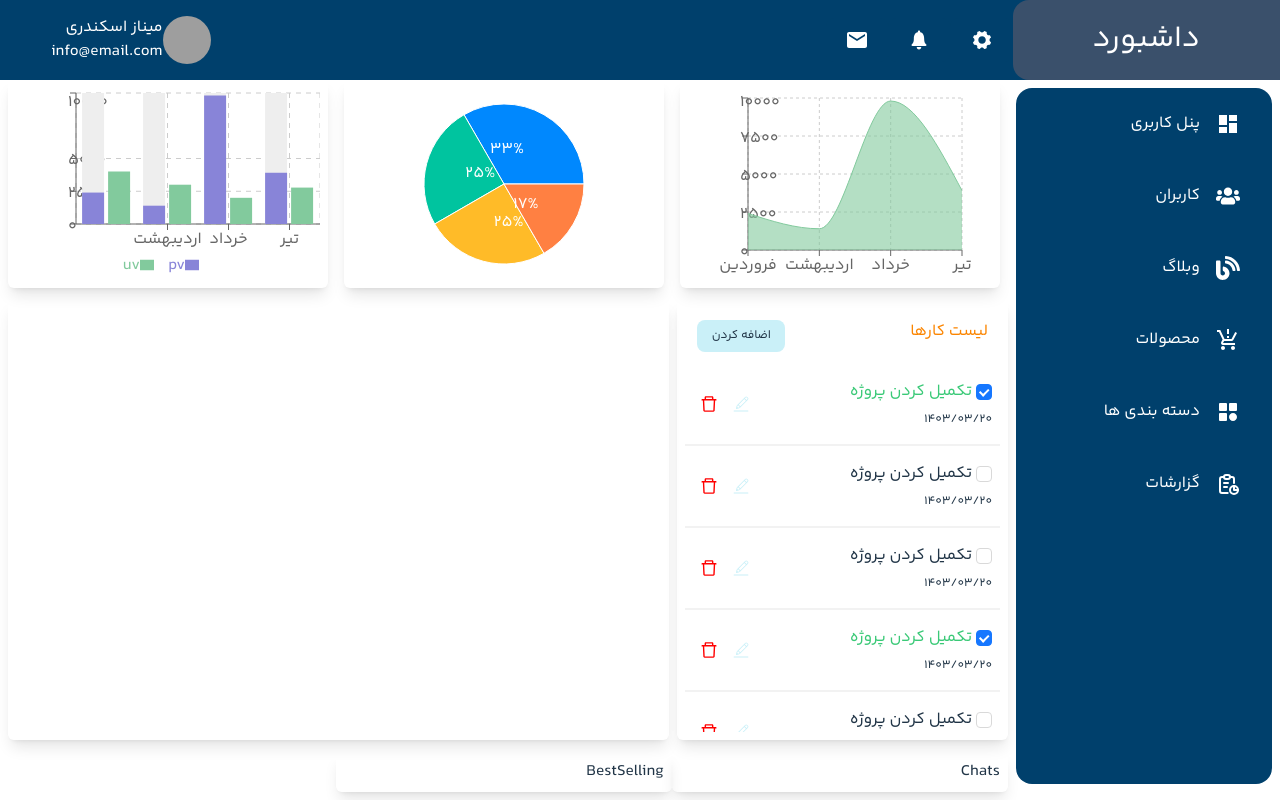
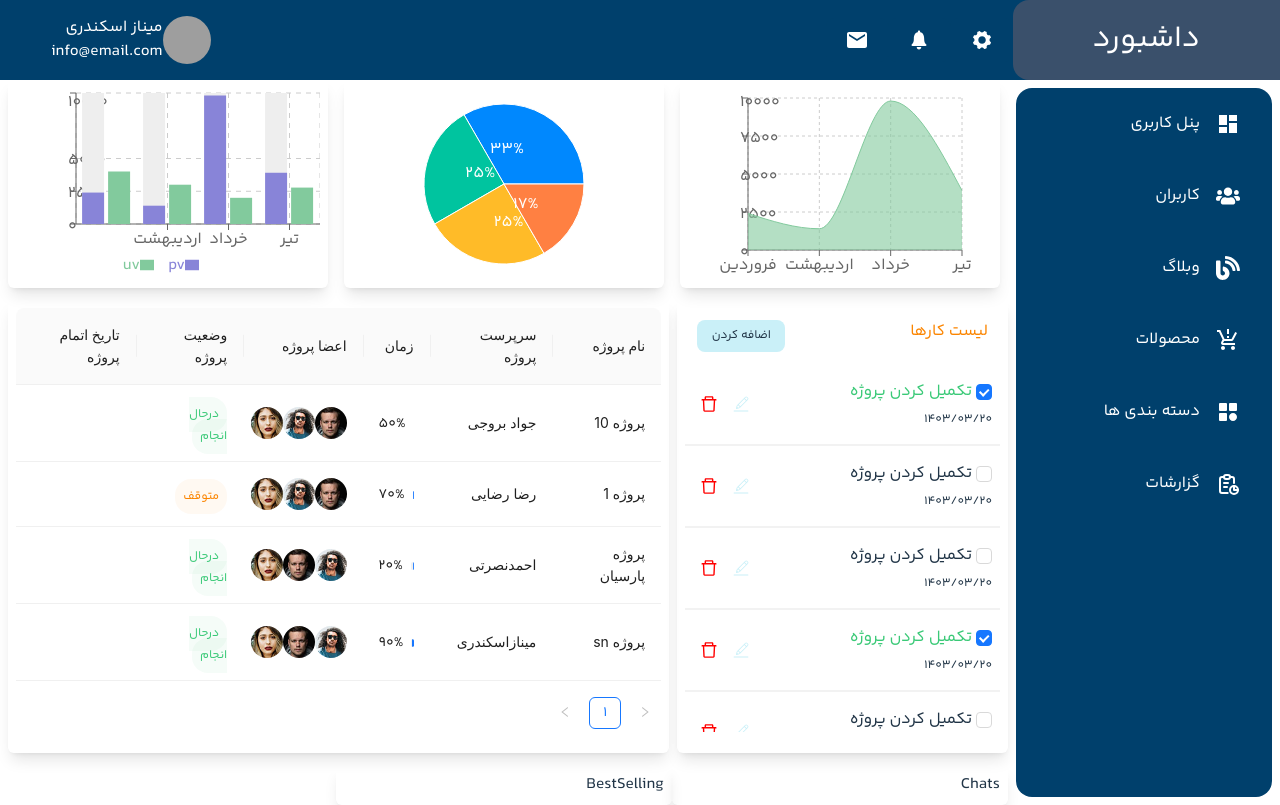
Before and after one commit to javadboroji/react-dashboard, a React (Vite) app in the folder vite-number-conversion/: page /dashboard in a window 1280 px wide. Built offline with nearby package versions, Linux system fonts and the light colour scheme; grey boxes are pictures that could not be loaded.

Commit message:
add Table Projects

```diff
--- /dev/null
+++ b/vite-number-conversion/src/Components/LocalComponents/TableCus.tsx
@@ -0,0 +1,27 @@
+import React from 'react'
+import { Space, Table, Tag } from 'antd';
+import type { TableProps } from 'antd';
+
+interface DataType {
+  key: string;
+  name: string;
+  age: number;
+  address: string;
+  tags: string[];
+}
+
+
+
+type propsTable={
+    column:any,
+    data:any
+}
+const TableCus:React.FC<propsTable>=({column,data}) =>{
+
+
+   return (
+    <Table columns={column} dataSource={data} />
+  )
+}
+
+export default TableCus
--- /dev/null
+++ b/vite-number-conversion/src/Pages/Dashboard/ActiveProjects/ActiveProject.data.tsx
@@ -0,0 +1,101 @@
+import { columnProductType } from "../../../Types/Types"
+import { Flex, Progress } from 'antd';
+import userImageI from "../../../../public/images/us-1.jpg";
+import userImageII from "../../../../public/images/us-2.jpg";
+import userImageIII from "../../../../public/images/us-3.jpg"
+
+type activePrType = {
+    projectName: string,
+    projectLead: string,
+    progress: any,
+    assign: string[],
+    status: any,
+    dueDate: string
+}
+type tableCuType = {
+    title: string,
+    dataIndex: string,
+    key: string,
+    render?: any
+}
+export const activeProjectData: activePrType[] = [
+    {
+        projectName: 'پروژه 10',
+        projectLead: 'جواد بروجی',
+        progress: 50,
+        assign: [userImageI, userImageII, userImageIII],
+        status: 'active',
+        dueDate: ''
+    },
+    {
+        projectName: 'پروژه 1',
+        projectLead: 'رضا رضایی',
+        progress: 70,
+        assign: [userImageI, userImageII, userImageIII],
+        status: 'pend',
+        dueDate: ''
+    },
+    {
+        projectName: 'پروژه پارسیان',
+        projectLead: 'احمدنصرتی ',
+        progress: 20,
+        assign: [ userImageII,userImageI, userImageIII],
+        status: 'active',
+        dueDate: ''
+    },
+    {
+        projectName: 'پروژه sn',
+        projectLead: 'مینازاسکندری ',
+        progress: 90,
+        assign: [ userImageII,userImageI, userImageIII],
+        status: 'active',
+        dueDate: ''
+    }
+
+]
+
+export const activeProjectCol: tableCuType[] = [
+    {
+        title: 'نام پروژه',
+        dataIndex: 'projectName',
+        key: 'projectName'
+    },
+    {
+        title: 'سرپرست  پروژه',
+        dataIndex: 'projectLead',
+        key: 'projectLead'
+    },
+    {
+        title: 'زمان ',
+        dataIndex: 'progress',
+        key: 'progress',
+        render: (value:number) => {
+            return (
+                <Progress percent={value} status="active" />
+            )
+        }
+    },
+    {
+        title: 'اعضا پروژه',
+        dataIndex: 'assign',
+        key: 'assign',
+        render: (item: any) => <div className="flex relative  w-full h-full">
+            {item.map((image: string, i: any) =>
+            i<4&& <img key={i} src={image} alt={image} className={`rounded-full  top-0  w-8 h-8 left-[${i+10}%]}` }/>)}
+            </div>
+
+    },
+    {
+        title: 'وضعیت پروژه',
+        dataIndex: 'status',
+        key: 'status',
+        render:(status:string)=>(
+            <span className={`p-2 rounded-2xl text-xs ${status==='active'? 'text-sucess-text bg-sucess-text bg-opacity-5':'text-orang-100 bg-orang-100 bg-opacity-5'}`}>{status==='active'?'درحال انجام':'متوقف'}</span>
+        )
+    },
+    {
+        title: 'تاریخ اتمام پروژه',
+        dataIndex: 'dueDate',
+        key: 'dueDate'
+    }
+]
--- a/vite-number-conversion/src/Pages/Dashboard/ActiveProjects/ActiveProjects.tsx
+++ b/vite-number-conversion/src/Pages/Dashboard/ActiveProjects/ActiveProjects.tsx
@@ -1,9 +1,13 @@
 import React from 'react'
+import CusGrid from '../../../Components/LocalComponents/CusGrid'
+import { activeProjectCol, activeProjectData } from './ActiveProject.data'
+import TableCus from '../../../Components/LocalComponents/TableCus'
 
 function ActiveProjects() {
+
   return (
     <div className='w-2/3 shadow-lg rounded-md mt-3 mx-2 p-2'>
-
+      <TableCus column={activeProjectCol} data={activeProjectData}/>
     </div>
   )
 }
```
